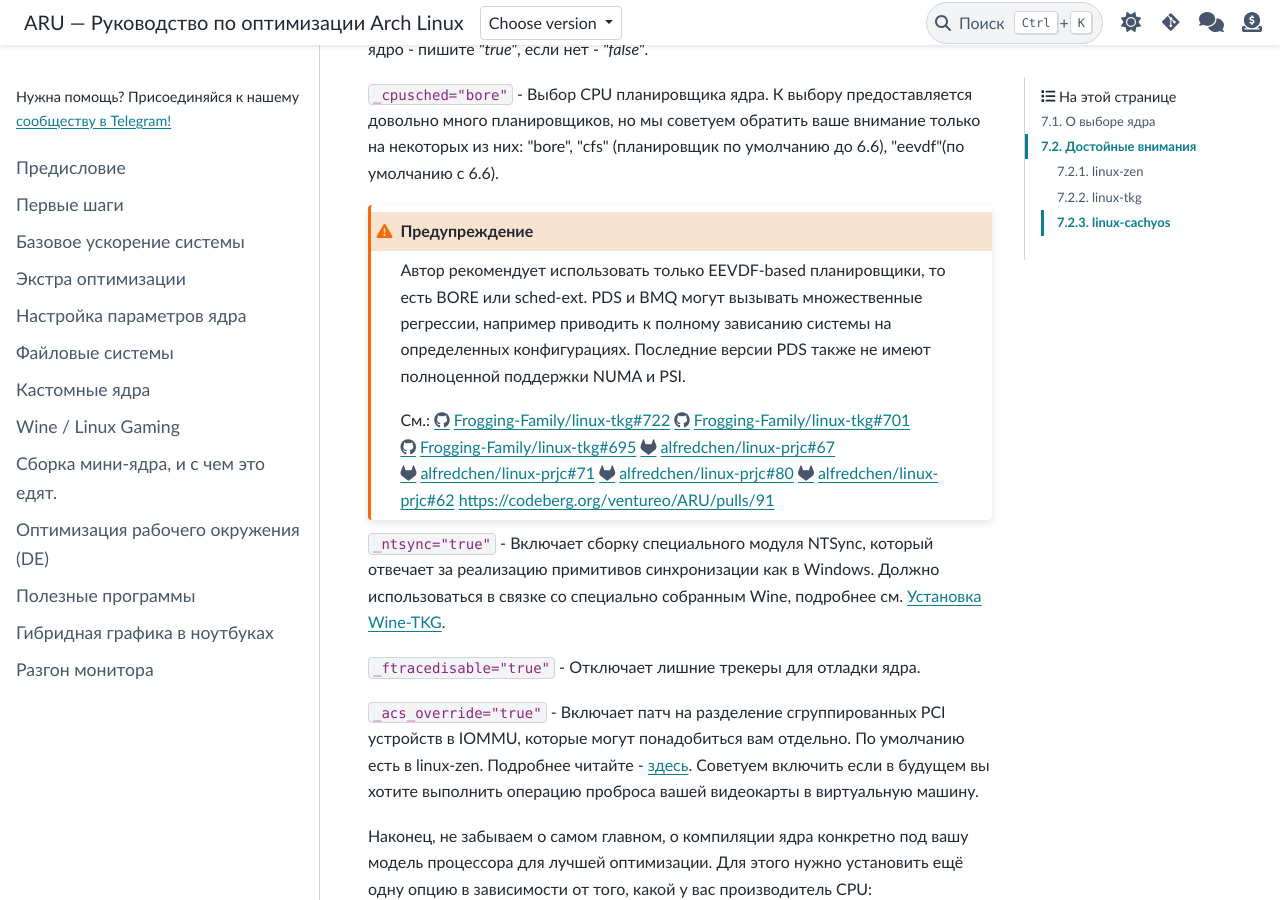
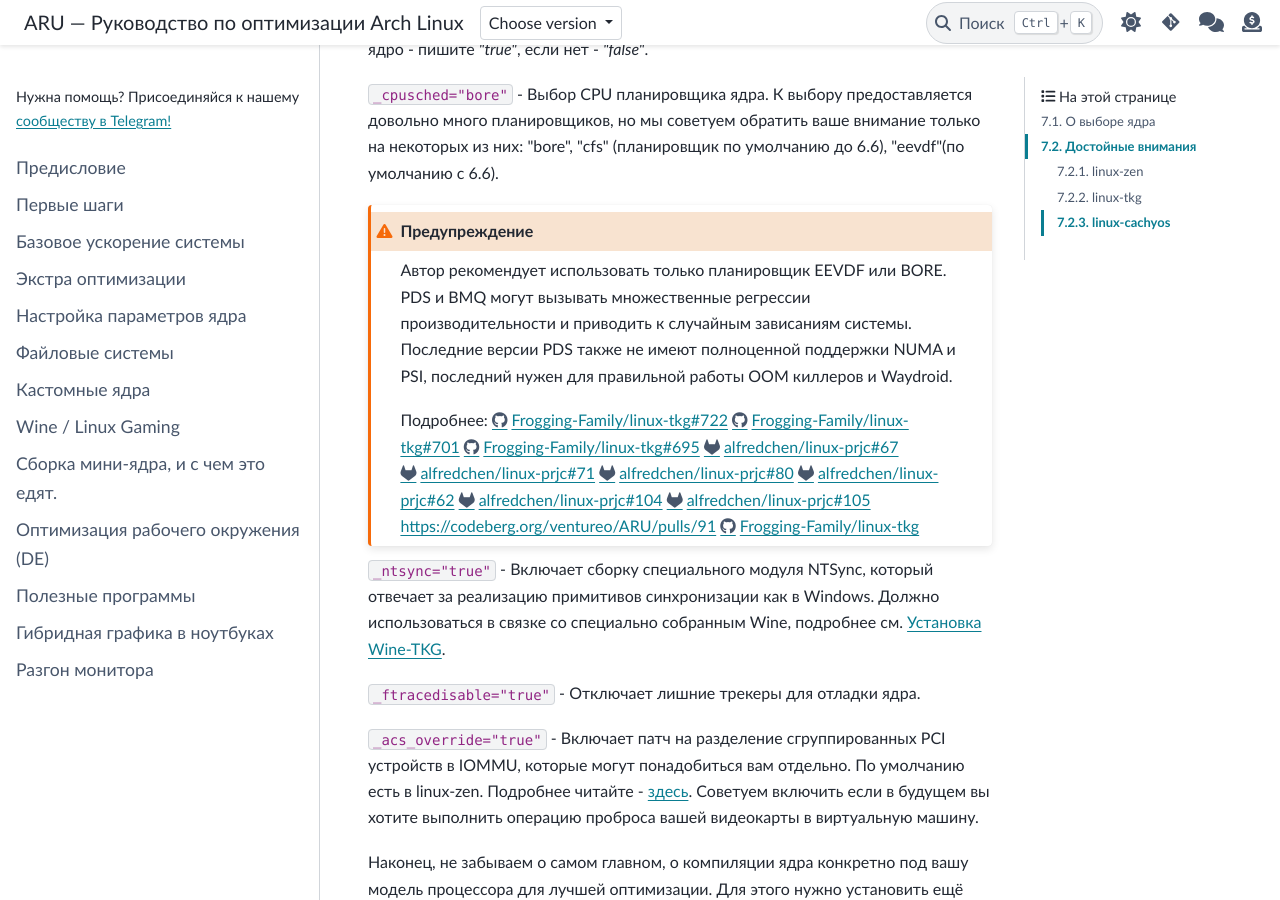
Before and after one commit to ventureoo/ARU, a Sphinx documentation site: the page built from docs/source/custom-kernels.rst, in a window 1280 px wide and 900 px high, scrolled down 2409 px. Built offline with Sphinx 7.4.7 and the PyData theme 0.15.4, drawn with Linux system fonts in a browser that asks for light colours.

Commit message:
custom-kernels: Update warning about PRJC
Signed-off-by: Vasiliy Stelmachenok <ventureo@cachyos.org>

```diff
--- a/docs/source/custom-kernels.rst
+++ b/docs/source/custom-kernels.rst
@@ -128,13 +128,13 @@
 ваше внимание только на некоторых из них: "bore", "cfs"
 (планировщик по умолчанию до 6.6), "eevdf"(по умолчанию с 6.6).
 
-.. warning:: Автор рекомендует использовать только EEVDF-based
-   планировщики, то есть BORE или sched-ext. PDS и BMQ могут вызывать
-   множественные регрессии, например приводить к полному зависанию
-   системы на определенных конфигурациях. Последние версии PDS также
-   не имеют полноценной поддержки NUMA и PSI.
+.. warning:: Автор рекомендует использовать только планировщик EEVDF
+   или BORE. PDS и BMQ могут вызывать множественные регрессии
+   производительности и приводить к случайным зависаниям системы.
+   Последние версии PDS также не имеют полноценной поддержки NUMA и
+   PSI, последний нужен для правильной работы OOM киллеров и Waydroid.
 
-   См.:
+   Подробнее:
    https://github.com/Frogging-Family/linux-tkg/issues/722
    https://github.com/Frogging-Family/linux-tkg/issues/701
    https://github.com/Frogging-Family/linux-tkg/issues/695
@@ -142,7 +142,10 @@
    https://gitlab.com/alfredchen/linux-prjc/-/issues/71
    https://gitlab.com/alfredchen/linux-prjc/-/issues/80
    https://gitlab.com/alfredchen/linux-prjc/-/issues/62
+   https://gitlab.com/alfredchen/linux-prjc/-/issues/104
+   https://gitlab.com/alfredchen/linux-prjc/-/issues/105
    https://codeberg.org/ventureo/ARU/pulls/91
+   https://github.com/Frogging-Family/linux-tkg/commit/61b9e541ad2c295ca23fb601f381f4d603020d47
 
 
 ``_ntsync="true"`` - Включает сборку специального модуля NTSync,
```
